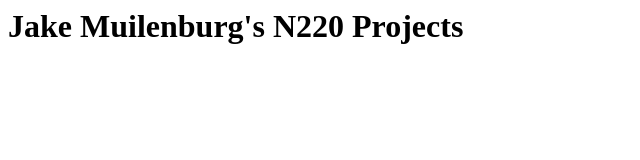
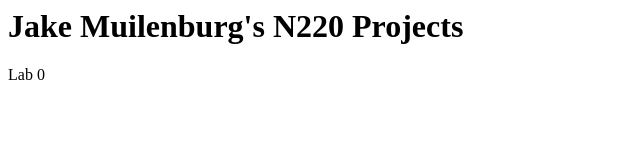
Before and after one commit to Jake-Muilen/n220Labs23, a plain HTML site: page index.html in a window 1280 px wide. Shown: the full height of the page, 0-640 px from the left. Drawn offline with Linux system fonts and the light colour scheme.

Commit message:
Updated index

```diff
--- a/index.html
+++ b/index.html
@@ -5,6 +5,6 @@
     </head>
     <body>
         <h1>Jake Muilenburg's N220 Projects</h1>
-        <a src="index.html"></a>
+        <a src="Labs/Lab 0/base.html">Lab 0</a>
     </body>
 </html>
```
